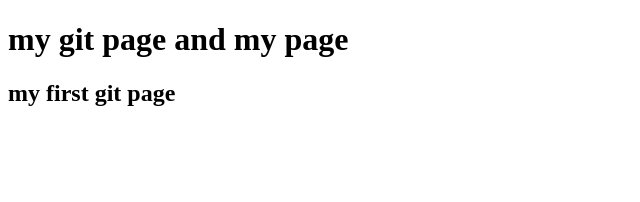
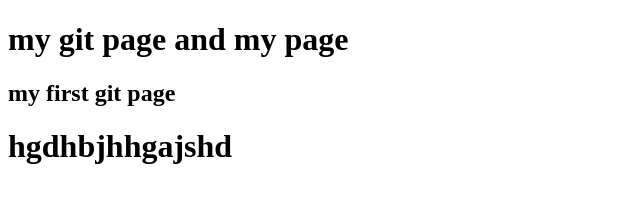
Before and after one commit to Hari-Priya-99/test, a plain HTML site: page index.html in a window 1280 px wide. Shown: the whole page, without its empty margins (0-640 px from the left). Drawn offline with Linux system fonts and the light colour scheme.

Commit message:
changes made

```diff
--- a/index.html
+++ b/index.html
@@ -8,5 +8,6 @@
 <body>
     <h1>my git page and my page</h1>
     <h2>my first git page</h2>
+    <h1>hgdhbjhhgajshd</h1>
 </body>
 </html>
```
